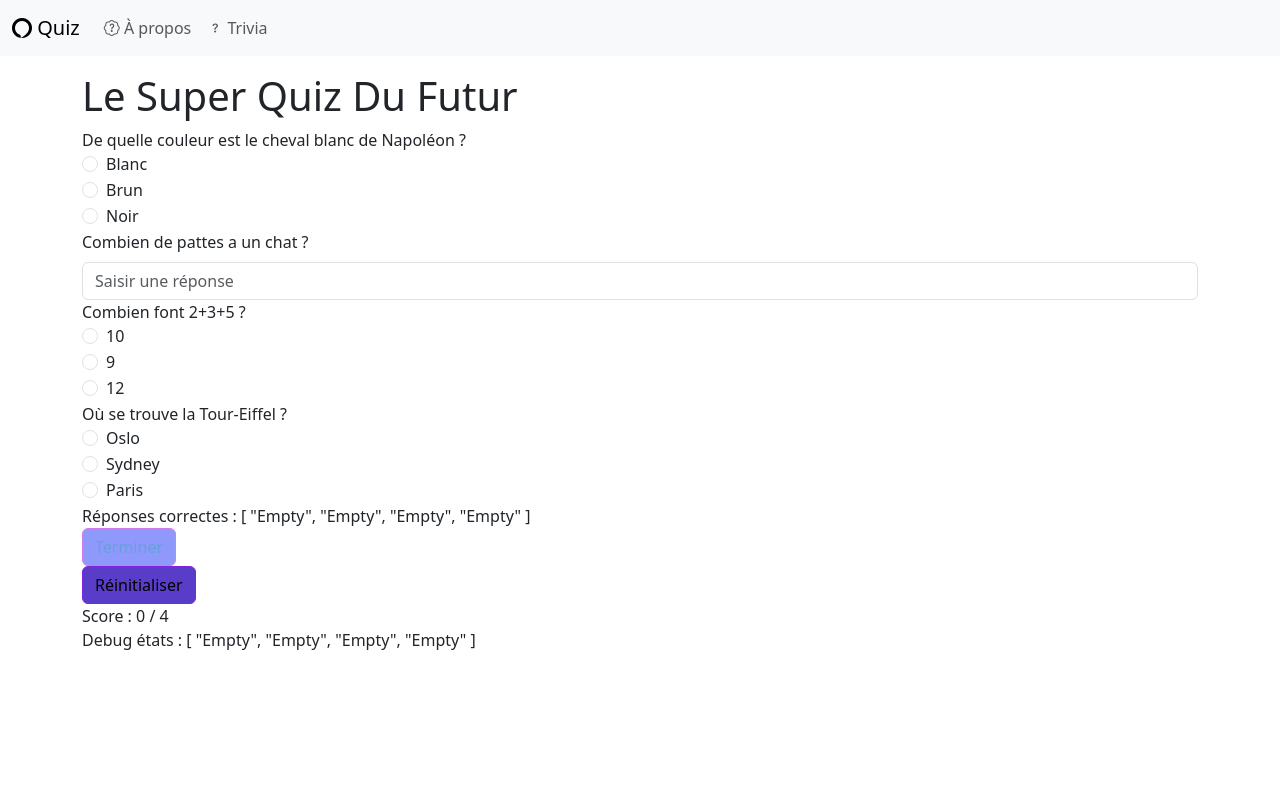
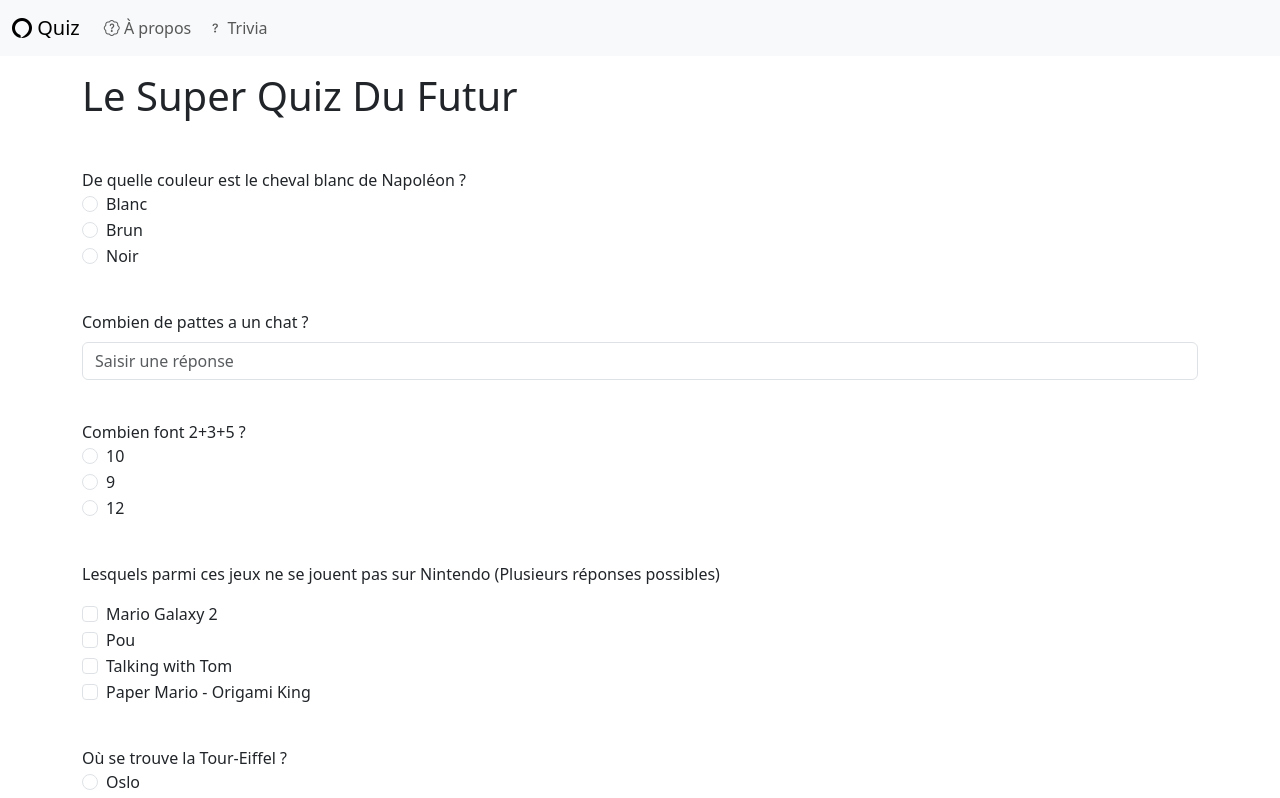
Before and after one commit to hepl-bs21inf5/sem07-project-alphone13, a Vue app: page / in a window 1280 px wide. Shown: the top 798 px of the page. Built offline with nearby package versions, Linux system fonts and the light colour scheme.

Commit message:
QuestionCheckbox, QuizForm, QuizTrivia modifications

```diff
--- a/src/assets/main.css
+++ b/src/assets/main.css
@@ -1,17 +1,17 @@
 /* https://getbootstrap.com/docs/5.3/components/buttons/#variables */
 .btn-primary {
-  --bs-btn-color: #000000; /*Pour l'écriture du bouton réinitialiser*/
-  --bs-btn-bg: #593dc9; /*Change la couleur du bouton réinitialiser*/
-  --bs-btn-border-color: #8023dd;
-  --bs-btn-hover-color: #04206c; /*Couleur de l'écriture lorsque l'on place la souris dessus le bouton réinitialiser*/
-  --bs-btn-hover-bg: #d97be3; /*Change la couleur de "l'ombre" du bouton */
-  --bs-btn-hover-border-color: #711274; /*Change la couleur du tour du bouton*/
-  --bs-btn-focus-shadow-rgb: 49, 132, 253;
-  --bs-btn-active-color: #000000; /*pas besoin pour le quiz*/
-  --bs-btn-active-bg: #ca0ac0; /*je crois que ça change le tour des touches réinitialiser et terminer*/
-  --bs-btn-active-border-color: #14d0ed;
-  --bs-btn-active-shadow: inset 0 3px 5px rgba(0, 0, 0, 0.125);
-  --bs-btn-disabled-color: #0175b9be; /*Change la couleur du texte du bouton terminer*/
-  --bs-btn-disabled-bg: #5462fa; /*Changer la couleur du bouton terminer*/
-  --bs-btn-disabled-border-color: #b93ae3;
+  --bs-btn-color: #4b0082; /*Pour l'écriture du bouton réinitialiser (violet intense pastel)*/
+  --bs-btn-bg: #dda0dd; /*Change la couleur du bouton réinitialiser (lavande pastel)*/
+  --bs-btn-border-color: #e6e6fa; /*Couleur du bord du bouton réinitialiser (lavande très claire)*/
+  --bs-btn-hover-color: #8a2be2; /*Couleur de l'écriture lorsque l'on place la souris dessus le bouton réinitialiser (violet vif pastel)*/
+  --bs-btn-hover-bg: #e0bbe4; /*Change la couleur de "l'ombre" du bouton au survol (rose lavande pastel)*/
+  --bs-btn-hover-border-color: #b19cd9; /*Change la couleur du tour du bouton lors du survol (violet doux pastel)*/
+  --bs-btn-focus-shadow-rgb: 216, 191, 216; /*Ombre violette douce au focus élément actuellement séléctionné (tons lavande)*/
+  --bs-btn-active-color: #6a0dad; /*Couleur de l'écriture lorsqu'on clique sur le bouton (violet foncé pastel)*/
+  --bs-btn-active-bg: #d8bfd8; /*Change la couleur du bouton réinitialiser lorsqu'il est activé (violet orchidée pastel) mais pas besoin pour le quiz*/
+  --bs-btn-active-border-color: #c6a4c9; /*Bordure violet pastel clair pour les états actifs, le tour des touches*/
+  --bs-btn-active-shadow: inset 0 3px 5px rgba(186, 85, 211, 0.125); /*Ombre interne douce pour l'état actif (violet doux)*/
+  --bs-btn-disabled-color: #9370db; /*Change la couleur du texte du bouton terminer (violet pastel doux)*/
+  --bs-btn-disabled-bg: #e0e0f8; /*Changer la couleur du bouton terminer (bleu lavande pastel)*/
+  --bs-btn-disabled-border-color: #d1c4e9; /*Couleur de la bordure du bouton terminer (violet pâle pastel)*/
 }
--- a/src/components/QuestionCheckbox.vue
+++ b/src/components/QuestionCheckbox.vue
@@ -9,6 +9,7 @@ const model = defineModel<QuestionState>()
 const props = defineProps({
   id: { type: String, required: true },
   text: { type: String, required: true },
+  answerDetail: { type: String, default: ''},
   answer: { type: Array as PropType<string[]>, required: true }, // on doit initier afin que la réponse est une liste
   options: {
     type: Array as PropType<Array<{ value: string; text: string }>>,
@@ -61,6 +62,11 @@ watch(model, (newModel) => {
       {{ option.text }}
     </label>
   </div>
+  <div v-if="model === QuestionState.Correct || model === QuestionState.Wrong">
+    <p v-if="model === QuestionState.Correct" class="text-success">Juste !</p>
+    <p v-else class="text-danger">Faux ! Les réponses étaient : {{ props.answer.join(', ') }}</p>
+    <p v-if="props.answerDetail" class="blockquote-footer">{{ props.answerDetail }}</p>
+  </div>
 </template>
 <style scoped>
 .text-danger {
--- a/src/components/QuestionText.vue
+++ b/src/components/QuestionText.vue
@@ -61,7 +61,6 @@ watch(model, (newModel) => {
       model === QuestionState.Wrong
     "
   />
-  <!--là on ajoute des bootstraps pour modifier les couleurs-->
   <div v-if="model === QuestionState.Correct || model === QuestionState.Wrong">
     <p v-if="model === QuestionState.Correct" class="text-success">Juste !</p>
     <p v-else class="text-danger">Faux ! La réponse était : {{ props.answer }}</p>
--- a/src/components/QuizForm.vue
+++ b/src/components/QuizForm.vue
@@ -3,6 +3,7 @@ import { computed, ref } from 'vue'
 import QuestionRadio from '@/components/QuestionRadio.vue'
 import QuestionText from './QuestionText.vue'
 import { QuestionState } from '@/utils/models'
+import QuestionCheckbox from './QuestionCheckbox.vue'
 
 const checkedNames = ref<string[]>([])
 const questionStates = ref<QuestionState[]>([])
@@ -31,32 +32,12 @@ function reset(event: Event): void {
   event.preventDefault()
   questionStates.value = questionStates.value.map(() => QuestionState.Empty) //on met l'état des réponses à vide.
 }
+
 </script>
 
 <template>
-
-  <!-- <div class="form-check">
-    <input
-      id="Lausanne"
-      v-model="questionStates[4]"
-      class="form-check-input"
-      type="checkbox"
-      value="Lausanne"
-    />
-    <label class="form-check-label" for="checkboxLausanne">Lausanne</label>
-  </div>
-  <div class="form-check">
-    <input
-      id="Berne"
-      v-model="questionStates[5]"
-      class="form-check-input"
-      type="checkbox"
-      value="Berne"
-    />
-    <label class="form-check-label" for="checkboxBerne">Berne</label>
-  </div>-->
-
   <form>
+    <p>&nbsp;</p>
     <!--Là on a modifier le v-model correct.Answer en questionStates pour que ça corresponde à une valeur réactive (ref), qu'on a définit plus haut. -->
     <QuestionRadio
       id="cheval"
@@ -70,17 +51,17 @@ function reset(event: Event): void {
         { value: 'noir', text: 'Noir' },
       ]"
     />
+    <p>&nbsp;</p>
     <!--ça importe ce qu'il y a dans le questiontext. permet de faire une réponse libre-->
     <QuestionText
       id="exampleFormControlInput"
       v-model="questionStates[1]"
       text=" Combien de pattes a un chat ?"
       placeholder="Veuillez saisir une réponse"
-      answer-detail="Le chat est un mammifère quadrupède."
+      answer-detail="Le chat est un mammifère quadrupède, donc un animal à quatre pattes."
       :answer="['4', 'quatre', 'Quatre', 'Un quadripède']"
-
     />
-
+    <p>&nbsp;</p>
     <QuestionRadio
       id="calcul"
       v-model="questionStates[2]"
@@ -93,7 +74,23 @@ function reset(event: Event): void {
         { value: '12', text: '12' },
       ]"
     />
-
+    <p>&nbsp;</p>
+    <QuestionCheckbox
+      id="games"
+      v-model="questionStates[4]"
+      text="Lesquels parmi ces jeux ne se jouent pas sur Nintendo (Plusieurs réponses possibles)"
+      :submitted="submitted"
+      :options="[
+        { value: 'Mario Galaxy 2', text: 'Mario Galaxy 2' },
+        { value: 'Pou', text: 'Pou' },
+        { value: 'Talking with Tom', text: 'Talking with Tom' },
+        { value: 'Paper Mario - Origami King', text: 'Paper Mario - Origami King' },
+      ]"
+      :answer="['Pou', 'Talking with Tom']"
+      answer-detail="['Pou et Talking with Tom ne sont pas des licences Nintendo.']"
+    />
+    <p>&nbsp;</p>
+    <!-- Ajoute une ligne vide -->
     <QuestionRadio
       id="eiffel"
       v-model="questionStates[3]"
--- a/src/components/QuizTrivia.vue
+++ b/src/components/QuizTrivia.vue
@@ -1,5 +1,6 @@
 <script setup lang="ts">
 import QuestionRadio from '@/components/QuestionRadio.vue'
+import { QuestionState } from '@/utils/models'
 import { reactive, ref } from 'vue'
 
 const questions = ref<
@@ -10,6 +11,12 @@ const questions = ref<
   }[]
 >([])
 const answers = reactive<{ [key: number]: string | null }>({})
+
+/*const checkedNames = ref<string[]>([])
+const questionStates = ref<QuestionState[]>([])
+const filled = computed<boolean>(() =>
+  questionStates.value.every((state) => state === QuestionState.Fill),
+) /*pour faire comme dans Quizform avec les message de félicitations */
 
 fetch('https://opentdb.com/api.php?amount=10&type=multiple')
   .then((response) => response.json())
@@ -22,7 +29,7 @@ fetch('https://opentdb.com/api.php?amount=10&type=multiple')
       v-for="(question, index) in questions"
       :id="index.toString()"
       :key="index"
-      v-model="answers[index]"
+      answer=""
       :text="question.question"
       :options="[
         { value: question.correct_answer, text: question.correct_answer },
@@ -33,4 +40,12 @@ fetch('https://opentdb.com/api.php?amount=10&type=multiple')
       ]"
     />
   </form>
+  <!--<div>Réponses correctes : {{ questionStates }}</div>
+
+<button class="btn btn-primary" :class="{ disabled: !filled }" @click="submit">Terminer</button>
+</form>
+<button class="btn btn-primary" @click="reset">Réinitialiser</button>
+
+<div>Score : {{ score }} / {{ totalScore }}</div>
+<div>Debug états : {{ questionStates }}</div>-->
 </template>
```
Also changed, not shown: 1 other file (tests, documents, lock files or other folders).
